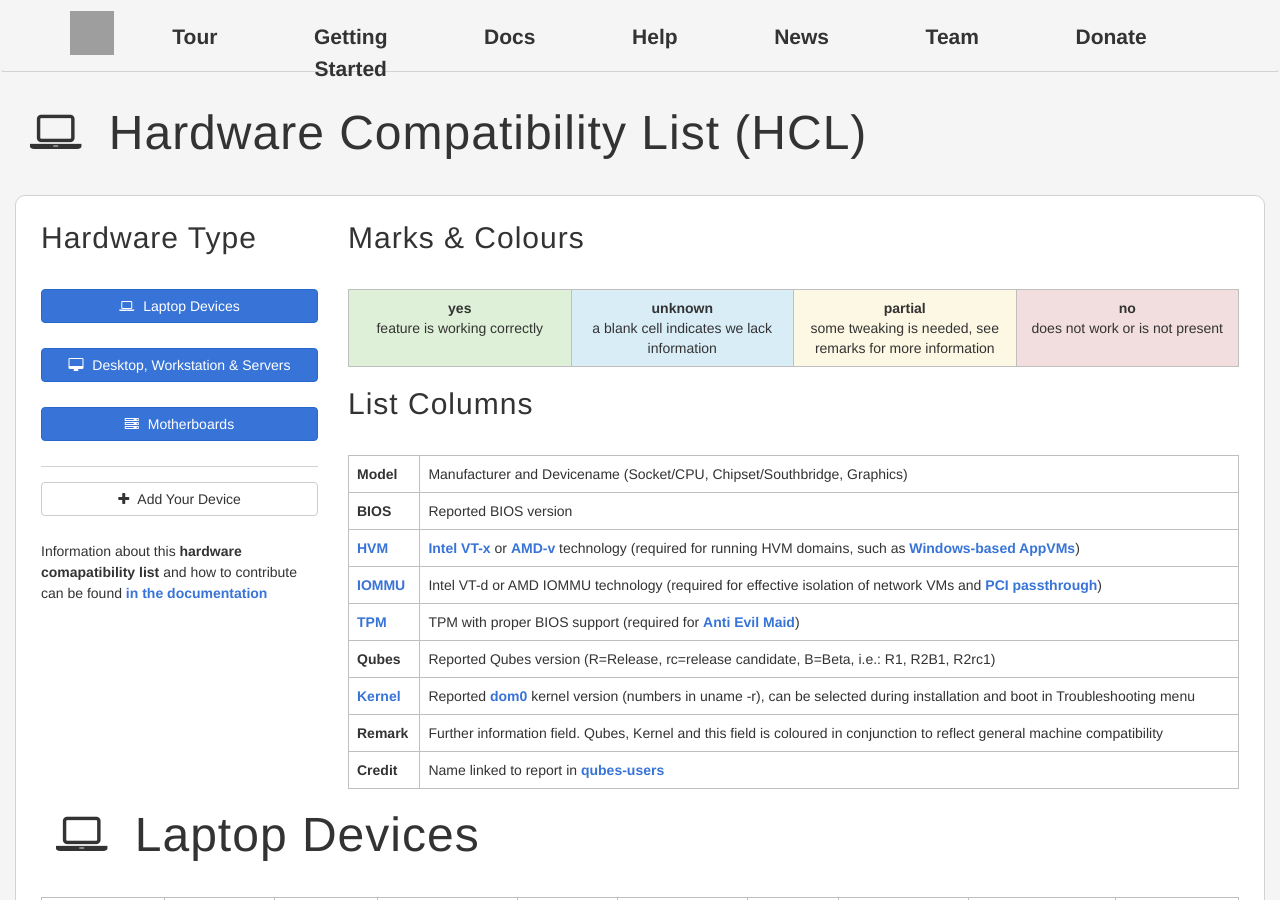
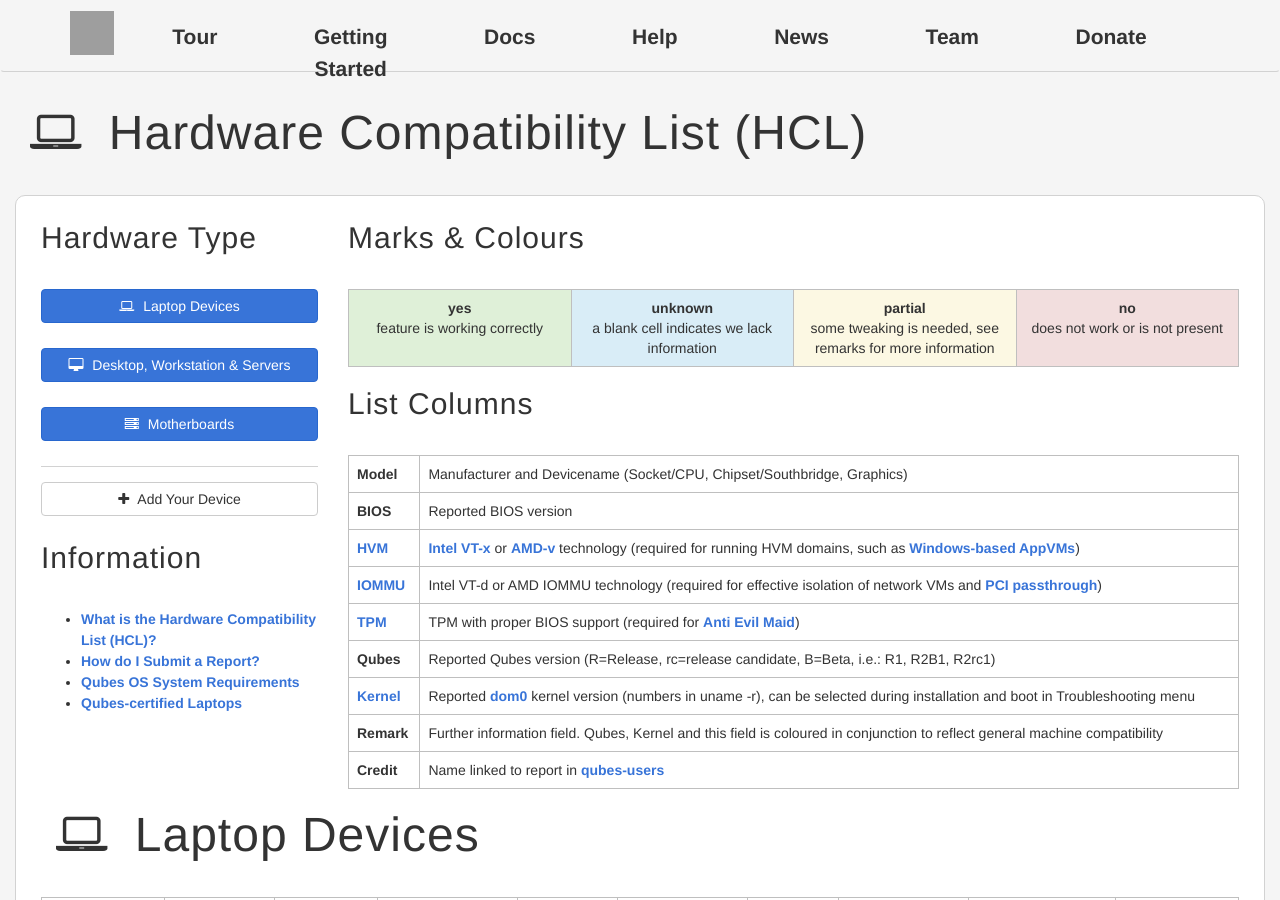
Before and after one commit to QubesOS/qubesos.github.io, a Jekyll site: the page built from pages/hcl.html, in a window 1280 px wide and 900 px high. Built offline with Jekyll 4.4.1, drawn with Linux system fonts in a browser that asks for light colours; some web fonts are replaced; grey boxes are pictures that could not be loaded.

Commit message:
Add information section to HCL page

```diff
--- a/pages/hcl.html
+++ b/pages/hcl.html
@@ -22,10 +22,15 @@ redirect_from: /compatible-hardware/
       </p>
       <hr>
       <p>
-        <a href="/doc/hcl/" class="btn btn-default btn-block" href=""><i class="fa fa-plus"></i> Add Your Device</a>
+        <a href="/doc/hcl/#generating-and-submitting-new-reports" class="btn btn-default btn-block" href=""><i class="fa fa-plus"></i> Add Your Device</a>
       </p>
-      <p>Information about this <strong>hardware comapatibility list</strong> and how to contribute can be found
-      <a class='ext-link' href='/doc/hcl/'>in the documentation</a></p>
+      <h4>Information</h4>
+      <ul>
+        <li><a href="/doc/hcl/">What is the Hardware Compatibility List (HCL)?</a></li>
+        <li><a href="/doc/hcl/#generating-and-submitting-new-reports">How do I Submit a Report?</a></li>
+        <li><a href="/doc/system-requirements/">Qubes OS System Requirements</a></li>
+        <li><a href="/doc/certified-laptops/">Qubes-certified Laptops</a></li>
+      </ul>
     </div>
     <div class="col-lg-9">
       <h4>Marks &amp; Colours</h4>
```
